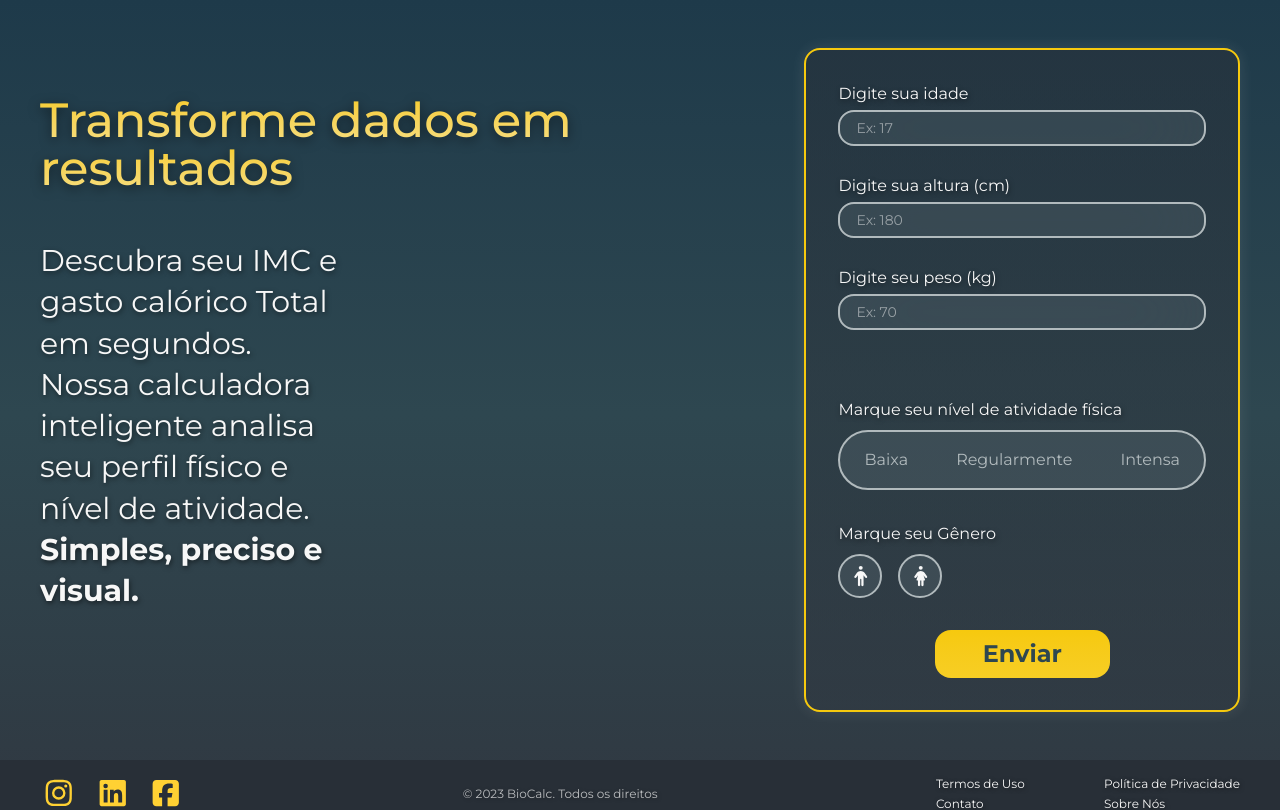
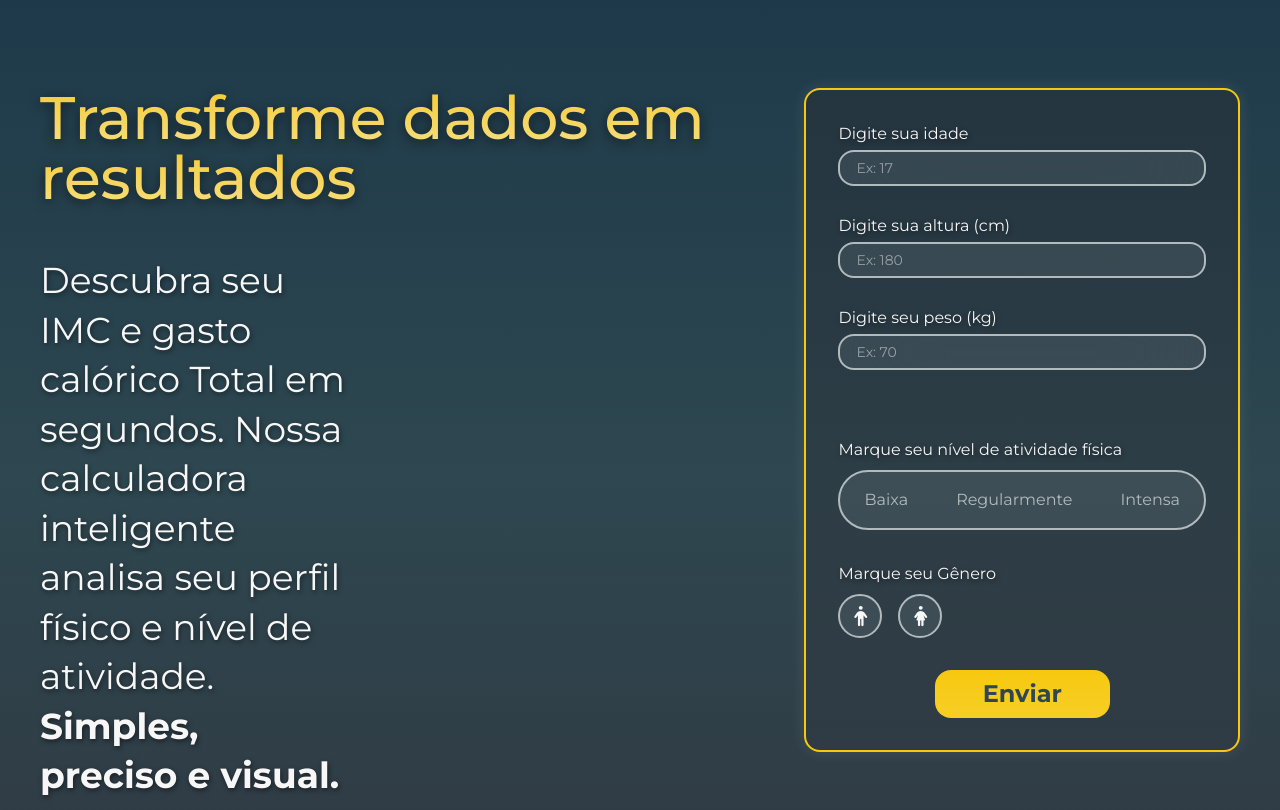
Before and after one commit to Arthur-CodesRTX/Calculadora-IMC, a React (Vite) app: page / in a window 1280 px wide. Shown: the top 810 px of the page. Built offline with nearby package versions, Linux system fonts and the light colour scheme.

Commit message:
feat: Arquivos Results-Bar e Results-SummaryButtons adicionados

```diff
--- a/src/components/Calculator.jsx
+++ b/src/components/Calculator.jsx
@@ -11,7 +11,7 @@ import { faPerson } from "@fortawesome/free-solid-svg-icons";
 
 function Calculator() {
   return (
-    <section className="border-[#F6C90E] border-solid border-2 flex flex-col text-[#f7f7f7] rounded-2xl  bg-linear-to-b from-[#282E36]/50 via-[#2C333B]/50 to-[#303841]/50  p-8 shadow-[0_0_15px_rgba(256,256,256,0.1)]">
+    <section className="border-[#F6C90E] border-solid border-2 flex flex-col text-[#f7f7f7] rounded-2xl  bg-linear-to-b from-[#282E36]/50 via-[#2C333B]/50 to-[#303841]/50  p-8 shadow-[0_0_15px_rgba(256,256,256,0.1)] my-10">
       <form
         action=""
         className="flex flex-col items-center justify-center gap-8"
--- a/src/components/Footer.jsx
+++ b/src/components/Footer.jsx
@@ -24,7 +24,7 @@ function Footer() {
 
       {/* Copyright */}
       <span className="opacity-70 text-xs [text-shadow:1px_1px_4px_rgba(0,0,0,0.5)]">
-        © 2023 BioCalc. Todos os direitos
+        © 2023 BioCalc. Todos os direitos reservados.
       </span>
 
       {/* Links de navegação */}
--- a/src/components/HeroText.jsx
+++ b/src/components/HeroText.jsx
@@ -1,14 +1,14 @@
 function HeroText() {
   return (
-    <section className="text-left flex flex-col gap-12 my-12">
+    <section className="text-left flex flex-col gap-12 my-10">
       <h1 className="text-5xl font-bold">
         <span className="drop-shadow-[0_3px_6px_rgba(0,0,0,0.5)]">
-          <span className="text-5xl bg-linear-to-b from-[#F6C90E] to-[#F7E083] bg-clip-text text-transparent font-medium">
+          <span className="text-6xl bg-linear-to-b from-[#F6C90E] to-[#F7E083] bg-clip-text text-transparent font-medium">
             Transforme dados em resultados
           </span>
         </span>
       </h1>
-      <p className="text-[#F7F7F7] text-3xl w-4/10 [text-shadow:1px_2px_5px_rgba(0,0,0,0.5)] font-normal leading-snug">
+      <p className="text-[#F7F7F7] text-4xl w-4/10 [text-shadow:1px_2px_5px_rgba(0,0,0,0.5)] font-normal leading-snug">
         Descubra seu IMC e gasto calórico Total em segundos. Nossa calculadora
         inteligente analisa seu perfil físico e nível de atividade. <br />
         <b>Simples, preciso e visual.</b>
--- /dev/null
+++ b/src/components/Results-Bar.jsx
@@ -0,0 +1,5 @@
+function ResultsBar() {
+  return <div></div>;
+}
+
+export default ResultsBar;
--- /dev/null
+++ b/src/components/Results-SummaryButtons.jsx
@@ -0,0 +1,5 @@
+function ResultsSummaryButtons() {
+  return <div></div>;
+}
+
+export default ResultsSummaryButtons;
--- a/src/containers/results/results.jsx
+++ b/src/containers/results/results.jsx
@@ -1,9 +1,13 @@
 import ResultsHeroText from "../../components/Results-HeroText";
+import ResultsBar from "../../components/Results-Bar";
+import ResultsSummaryButtons from "../../components/Results-SummaryButtons";
 
 function Results() {
   return (
     <div className="min-h-screen bg-linear-to-b from-[#1E3A4A] via-[#2E4750] to-[#303841] font-Montserrat flex flex-col justify-start items-center">
       <ResultsHeroText />
+      <ResultsBar />
+      <ResultsSummaryButtons />
     </div>
   );
 }
```
